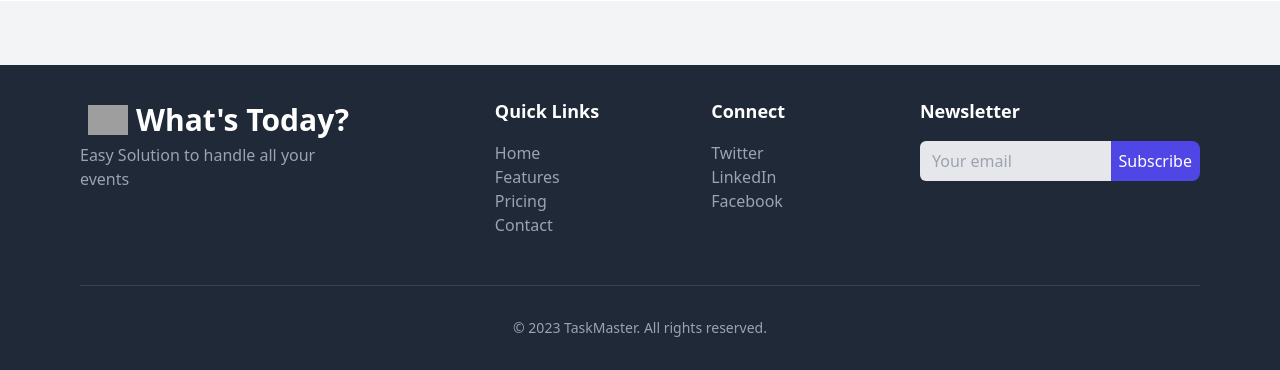
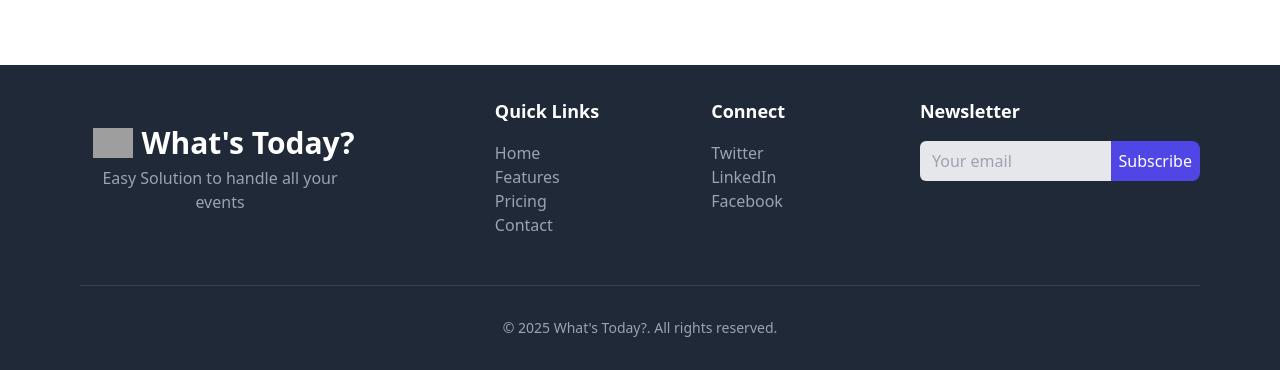
Before and after one commit to Nuhan-Alam/event_management_project, a Django app: template events/templates/events/home.html in a window 1280 px wide. Shown: the part 821-1191 px from the top of the page. Run offline with Django 5.2, Linux system fonts and the light colour scheme; the template is opened without the code that fills it, so the values that code supplies are empty; some libraries are stand-ins or nearby versions; grey boxes are pictures that could not be loaded.

Commit message:
Overall UI improved

```diff
--- a/core/templates/nav_bars/nav_login.html
+++ b/core/templates/nav_bars/nav_login.html
@@ -1,4 +1,4 @@
  <div class="flex flex-col md:flex-row">
-    <a href="{% url 'sign-up' %}" class="text-white hover:text-indigo-600 font-medium px-3 py-2 rounded-md transition">Create Account</a>
-    <a href="{% url 'sign-in'%}" class="text-white hover:text-indigo-600 font-medium px-3 py-2 rounded-md transition">Login</a>
+    <a href="{% url 'sign-up' %}" class="text-white hover:text-indigo-200 font-medium px-3 py-2 rounded-md transition">Create Account</a>
+    <a href="{% url 'sign-in'%}" class="text-white hover:text-indigo-200 font-medium px-3 py-2 rounded-md transition">Login</a>
 </div>
--- a/core/templates/search_section.html
+++ b/core/templates/search_section.html
@@ -1,4 +1,4 @@
-<section class="mt-10 flex items-center justify-center bg-gray-50">
+<section class="mt-10 flex items-center justify-center bg-white">
   <div class="w-full px-4 md:w-1/2">
     <form method="GET" action="{% url 'search' %}" class="flex flex-col md:flex-row items-center md:items-stretch">
       <input
--- a/events/templates/events/home.html
+++ b/events/templates/events/home.html
@@ -34,7 +34,7 @@
 
 {% comment %} level-4 Lists {% endcomment %}
 <!-- Events Section -->
-<section class="bg-gray-100 px-4 md:px-32 py-8">
+<section class="bg-white px-4 md:px-32 py-8">
   <div class="grid grid-cols-1 md:grid-cols-2 gap-8">
       {% for event in event_list %}
         {% include 'events/event_card.html'%}
--- a/events/templates/events/structure.html
+++ b/events/templates/events/structure.html
@@ -15,12 +15,12 @@
      <nav class="bg-gradient-to-r from-indigo-600 to-purple-600 text-white shadow-md flex-1">
         <div class="max-w-7xl mx-auto px-2 lg:px-8">
         <div class="flex justify-between items-center h-16">
-            <div class='flex'>
+            <div class='flex ml-5 md:ml-10 gap-2'>
               <img src="https://res.cloudinary.com/dbgsrmvgi/image/upload/v1761561563/logo_white_usu8kl.png" alt="" class = 'w-10 m-1'>
-              <div class="flex-shrink-0 ">
+              <div class="flex-shrink-0">
               <h2 class='text-xl font-bold text-white'>What's Today?</h2>
               <h2 class='text-sm font-normal text-white'>Manage your events</h2>
-            </div>
+              </div>
             </div>
             <div class="hidden md:flex space-x-4">
               {% if request.user.groups.first.name == "Admin" %}
@@ -126,12 +126,12 @@ document.addEventListener('DOMContentLoaded', function() {
   <footer class="bg-gray-800 text-white py-8 ">
       <div class="container mx-auto px-6 md:px-20">
         <div class="flex flex-wrap justify-between">
-          <div class="w-full md:w-1/4 mb-8 md:mb-0">
+          <div class="flex flex-col justify-center items-center w-auto md:w-1/4 mb-8 md:mb-0">
             <div class='flex items-center'>
               <img src="https://res.cloudinary.com/dbgsrmvgi/image/upload/v1761561563/logo_white_usu8kl.png" alt="" class = 'w-10 m-2'>
-              <h3 class="text-3xl font-semibold">What's Today?</h3>
+              <h3 class="text-2xl md:text-3xl font-semibold">What's Today?</h3>
             </div>
-            <p class="text-gray-400">
+            <p class="text-center text-gray-400">
               Easy Solution to handle all your events
             </p>
           </div>
@@ -177,7 +177,7 @@ document.addEventListener('DOMContentLoaded', function() {
         <div
           class="border-t border-gray-700 mt-12 pt-8 text-sm text-center text-gray-400"
         >
-          &copy; 2023 TaskMaster. All rights reserved.
+          &copy; 2025 What's Today?. All rights reserved.
         </div>
       </div>
     </footer>
```
Also changed, not shown: core/templates/nav_bars/nav_admin.html (+10 -10 lines), core/templates/nav_bars/nav_organizer.html (+6 -6 lines), core/templates/nav_bars/nav_participant.html (+4 -4 lines).
